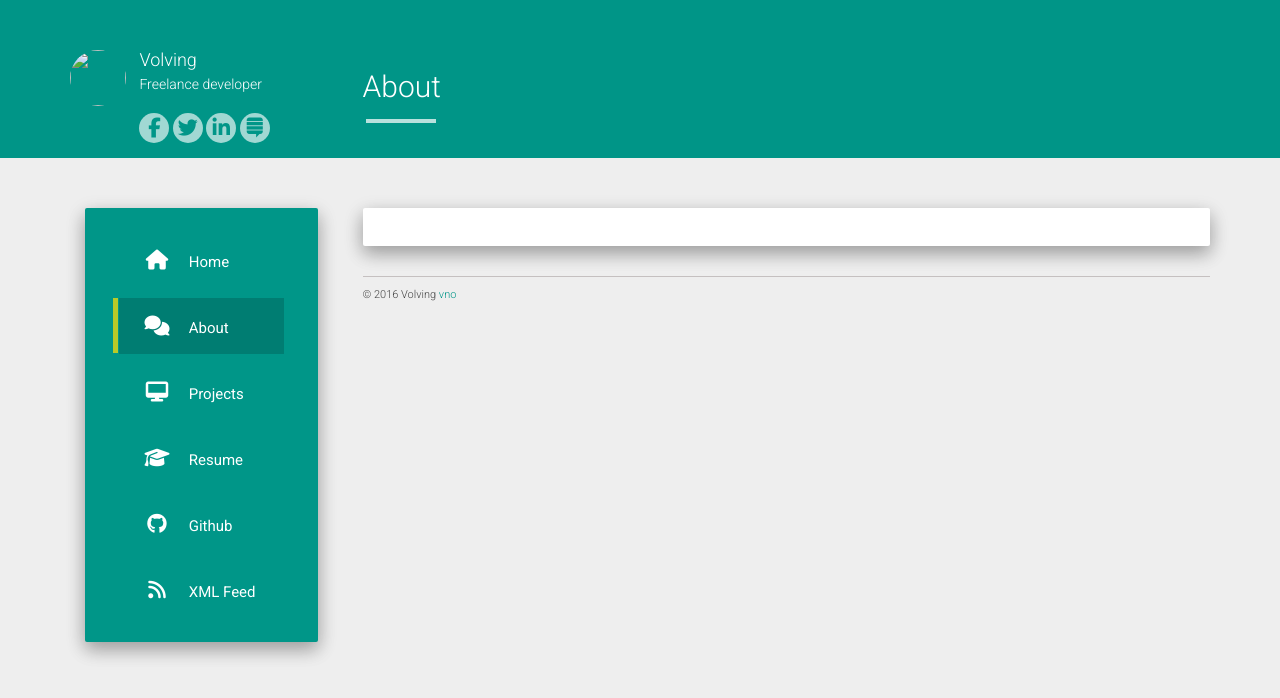
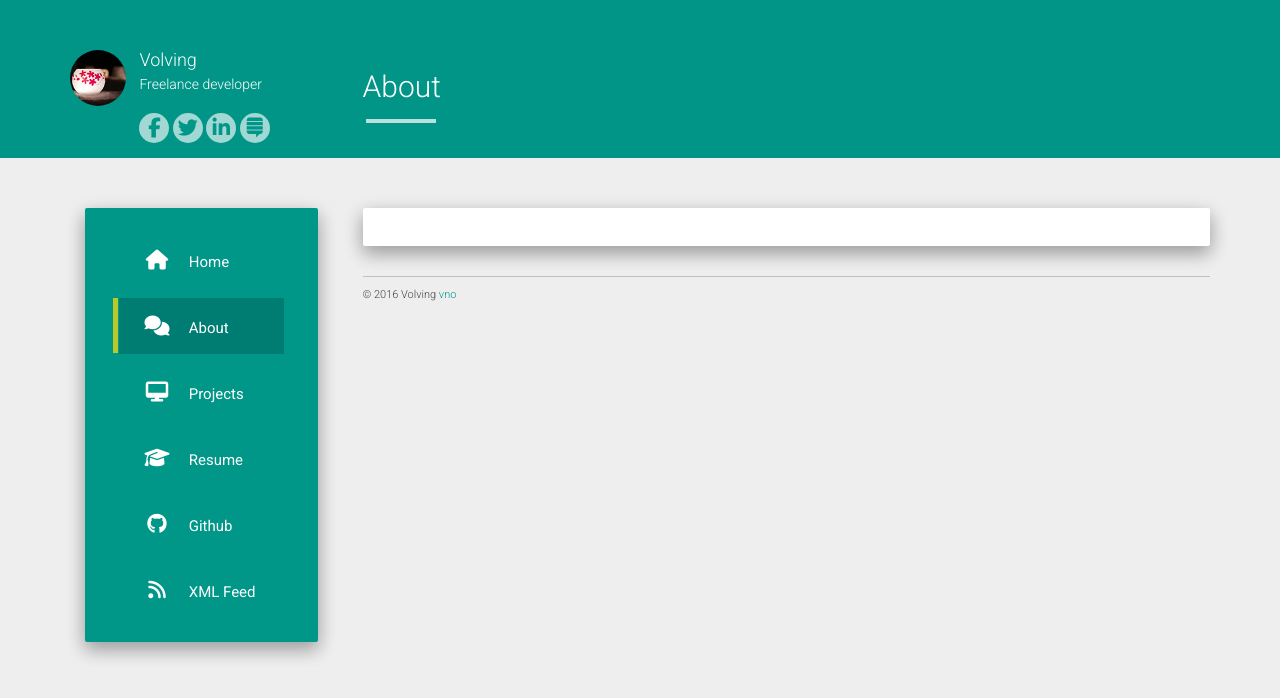
Before and after one commit to volving/volving.github.io, a Jekyll site: the page built from about.md, in a window 1280 px wide. Shown: the top 698 px of the page. Built offline with Jekyll 4.4.1, drawn with Linux system fonts in a browser that asks for light colours; nearby versions of some CDN libraries.

Commit message:
Mdf: 替换avatar

```diff
--- a/_config.yml
+++ b/_config.yml
@@ -1,7 +1,7 @@
 title: Volving
 description: My Personal Blog
 author: Volving
-logo: "static/img/avatar.png"
+logo: "/static/img/avatar.png"
 github: https://github.com/volving
 about: Freelance developer
 
```
Also changed, not shown: static/img/_avatar.png (added), static/img/avatar.png.
